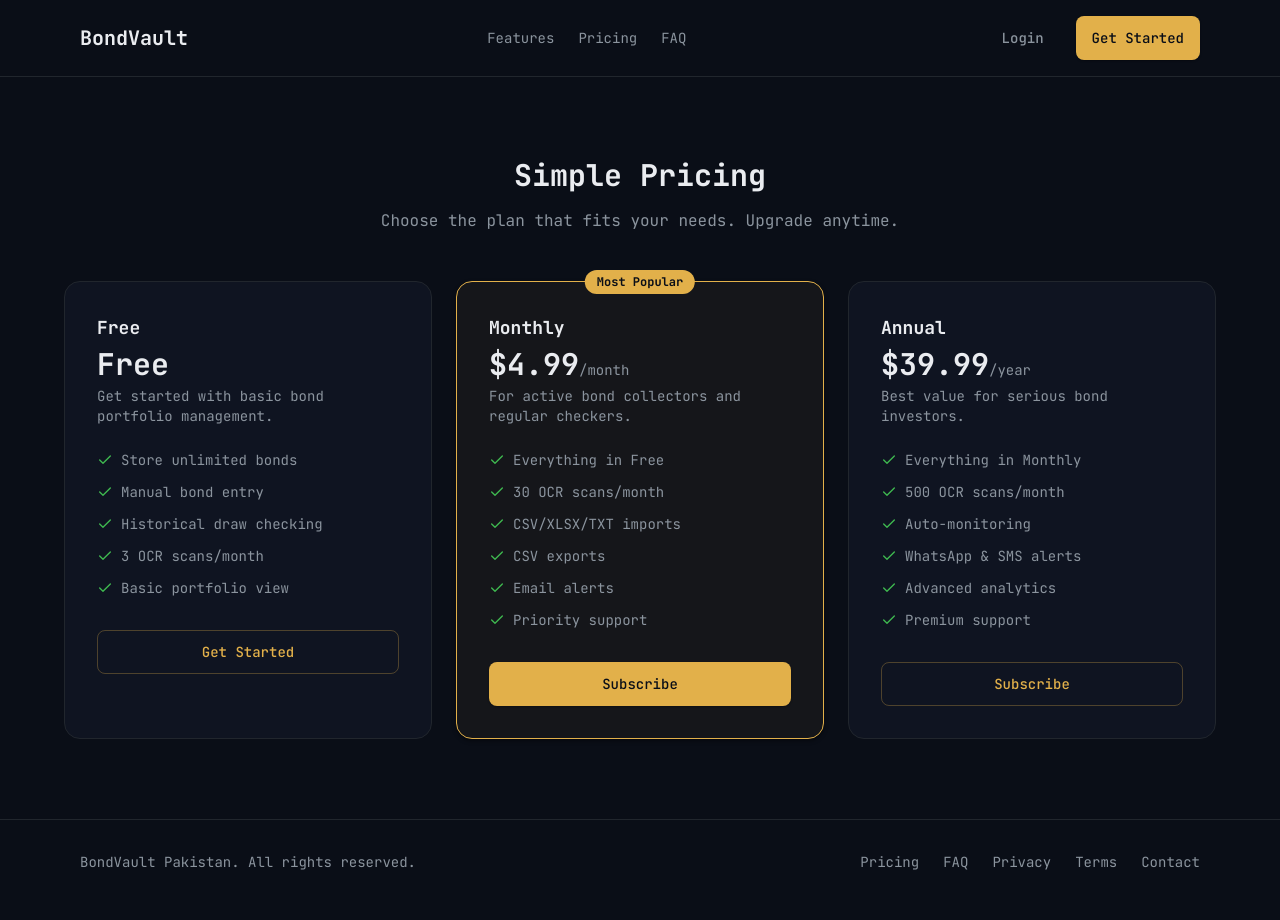
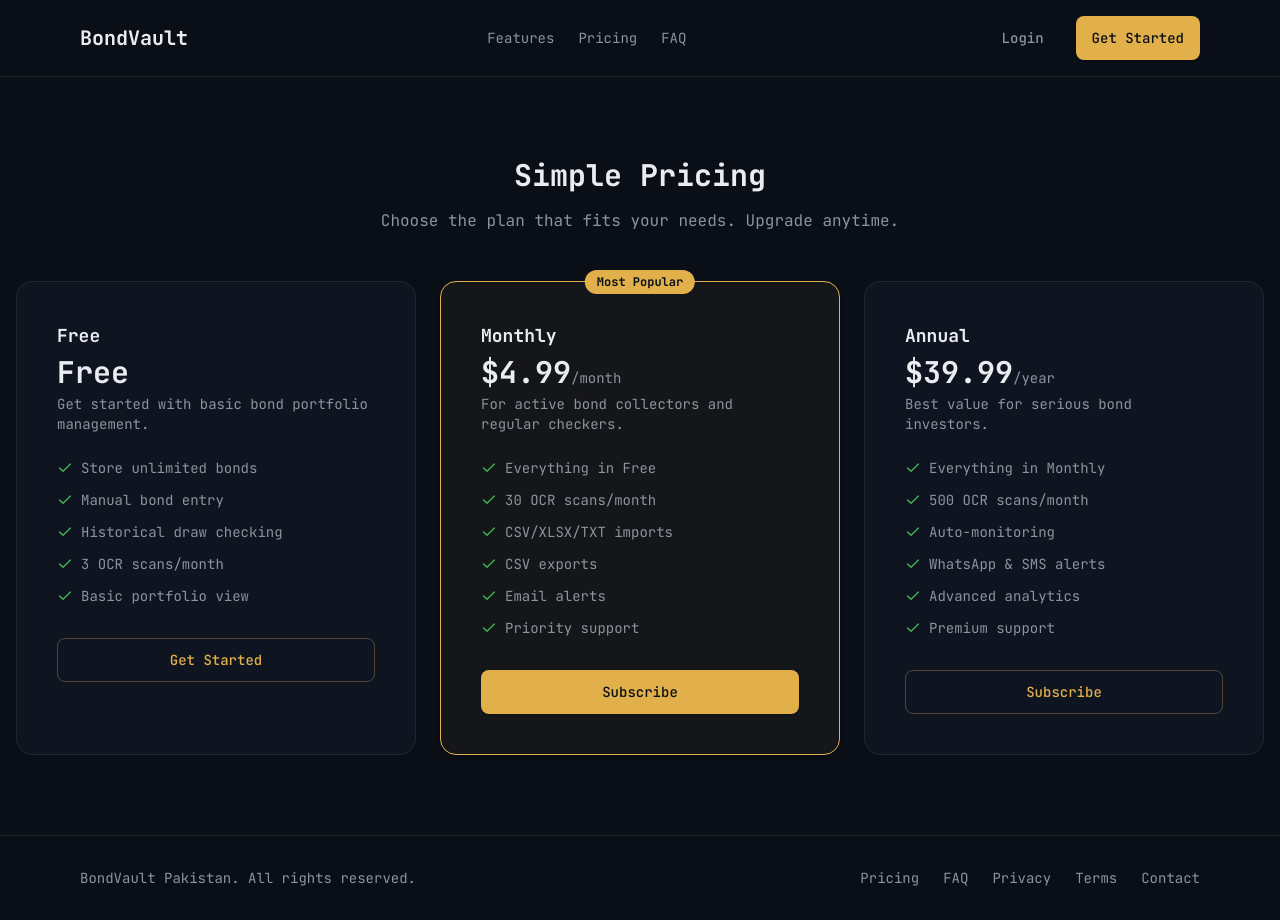
Before and after one commit to HassanAliMAli/bond-vault, a Next.js app: page /pricing in a window 1280 px wide. Built offline with nearby package versions, Linux system fonts and the light colour scheme.

Commit message:
style: widen pricing cards to match section width
- Bump grid container from max-w-6xl to max-w-7xl
- Increase card padding on desktop from p-8 to p-10

```diff
--- a/app/(marketing)/pricing/page.tsx
+++ b/app/(marketing)/pricing/page.tsx
@@ -36,10 +36,10 @@ export default function PricingPage() {
       <section className="max-w-7xl mx-auto px-4 py-20">
         <h1 className="text-3xl font-bold text-white text-center mb-4">Simple Pricing</h1>
         <p className="text-gray text-center max-w-2xl mx-auto mb-12">Choose the plan that fits your needs. Upgrade anytime.</p>
-        <div className="grid grid-cols-1 md:grid-cols-3 gap-6 max-w-6xl mx-auto">
+        <div className="grid grid-cols-1 md:grid-cols-3 gap-6 max-w-7xl mx-auto">
           {plans.map((plan, i) => (
             <motion.div key={plan.name} initial={{ opacity: 0, y: 20 }} animate={{ opacity: 1, y: 0 }} transition={{ delay: i * 0.1 }}
-              className={cn("relative p-6 lg:p-8 rounded-[var(--radius-lg)] border transition-all", plan.popular ? "border-gold bg-gold/5 shadow-elevation-2" : "border-dark-600 bg-dark-800/50")}>
+              className={cn("relative p-6 lg:p-10 rounded-[var(--radius-lg)] border transition-all", plan.popular ? "border-gold bg-gold/5 shadow-elevation-2" : "border-dark-600 bg-dark-800/50")}>
               {plan.popular && <div className="absolute -top-3 left-1/2 -translate-x-1/2 px-3 py-1 bg-gold text-dark-900 text-xs font-semibold rounded-full">Most Popular</div>}
               <h3 className="text-lg font-semibold text-white mb-1">{plan.name}</h3>
               <div className="text-3xl font-bold text-white mb-1">{plan.price}<span className="text-sm text-gray font-normal">{plan.period || ""}</span></div>
```
